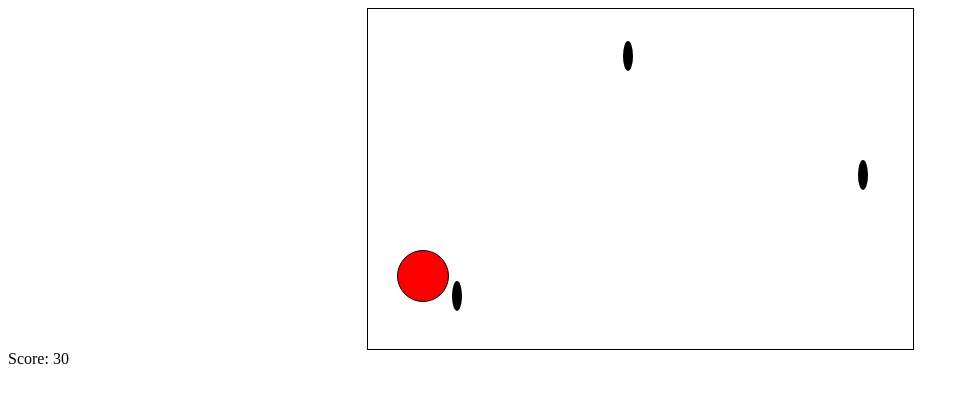
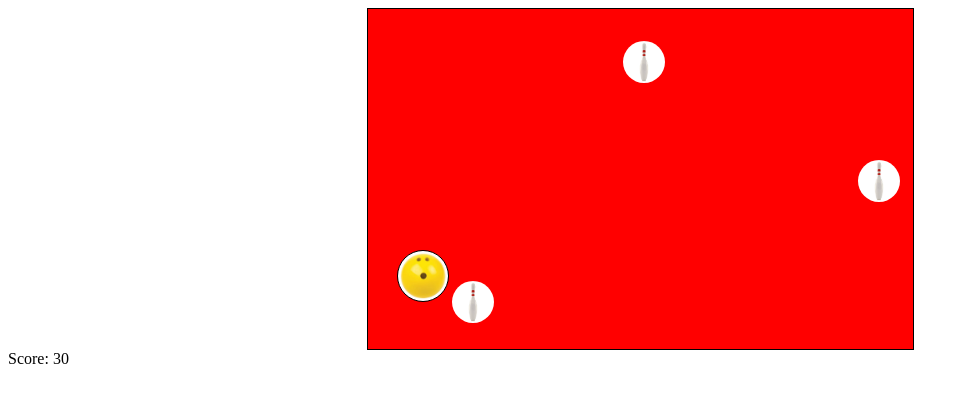
Before and after one commit to ptascio/lebowski-bowling, a website built with webpack: page index.html in a window 1280 px wide. Shown: the whole page, without its empty margins (0-968 px from the left). Built offline with nearby package versions, Linux system fonts and the light colour scheme.

Commit message:
Add imgs

```diff
--- a/index.css
+++ b/index.css
@@ -6,7 +6,9 @@
   position: absolute;
   top: 20px;
   border: 1px solid #000;
-  background: red;
+  background: url('./images/starterball.jpeg');
+  background-position: center;
+  background-size: 48px 48px;
 }
 
 .arena-dim {
@@ -15,6 +17,7 @@
   border: 1px solid #000;
   display: block;
   margin: 0 auto;
+  background: red;
 
 }
 
@@ -28,10 +31,12 @@
 }
 
 .nme-shape {
-  height: 30px;
-  width: 10px;
-  border-radius: 50%;
-  background: black;
+  height: 42px;
+  width: 42px;
+  border-radius: 70%;
+  background: url('./images/goodpin.jpeg');
+  background-position: center;
+  background-size: 40px 40px;
   position: absolute;
 }
 
```
Also changed, not shown: images/goodpin.jpeg (added), images/spaceball.jpeg (added), images/starterball.jpeg (added).
